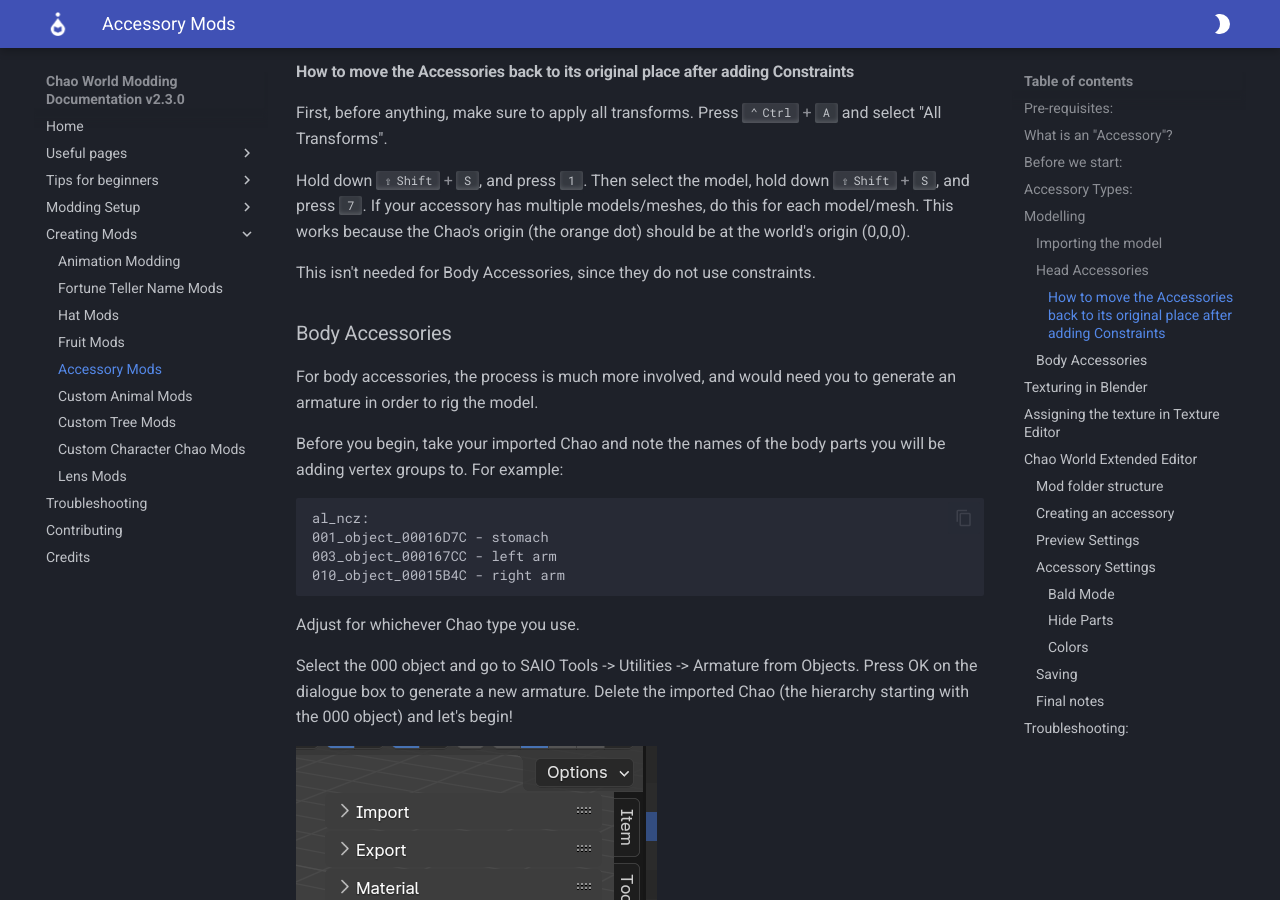
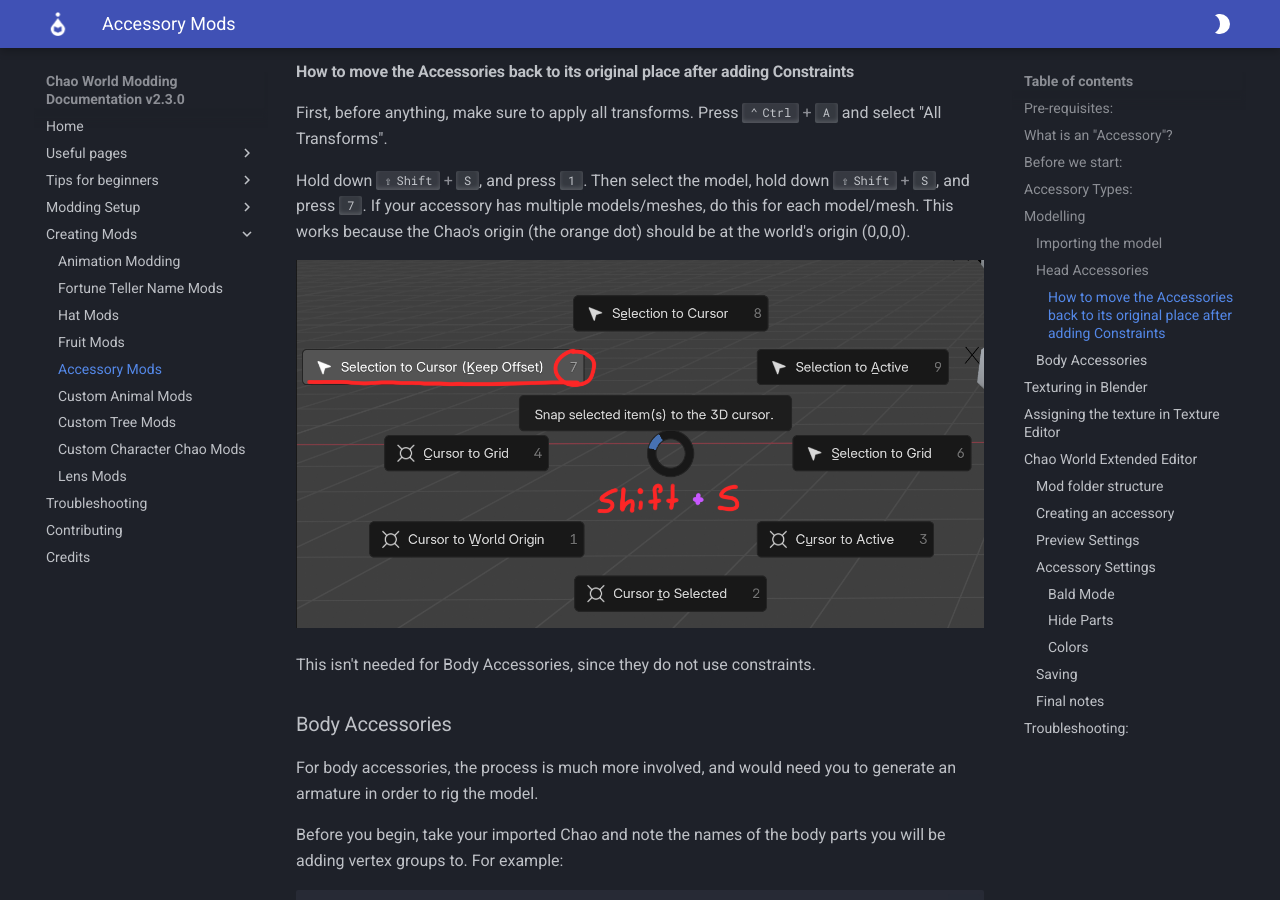
Before and after one commit to NostalgiaNinja/ChaoModding_Docs, an MkDocs documentation site: the page built from docs/AccessoryModding.md, in a window 1280 px wide and 900 px high, scrolled down 3488 px. Built offline with MkDocs 1.6.1 and Material for MkDocs 9.7.7, drawn with Linux system fonts in a browser that asks for light colours.

Commit message:
Update AccessoryModding.md
Adding an extra image to the accessory mod.

```diff
--- a/docs/AccessoryModding.md
+++ b/docs/AccessoryModding.md
@@ -63,6 +63,8 @@
 First, before anything, make sure to apply all transforms.  Press ++ctrl+a++ and select "All Transforms".
 
 Hold down ++shift+s++, and press ++1++.  Then select the model, hold down ++shift+s++, and press ++7++.  If your accessory has multiple models/meshes, do this for each model/mesh.  This works because the Chao's origin (the orange dot) should be at the world's origin (0,0,0).
+
+![Blender Snap Shortcut](imgs/Blender-Shortcut-Snap.png)
 
 This isn't needed for Body Accessories, since they do not use constraints.
 
```
